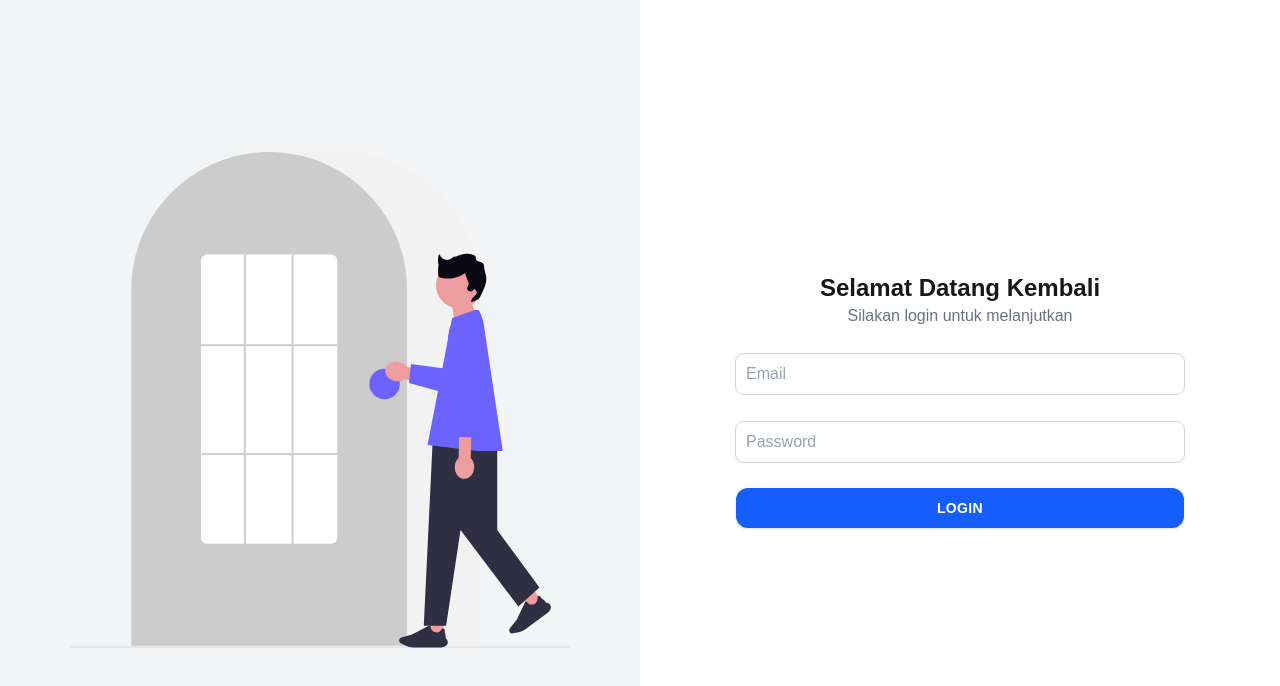
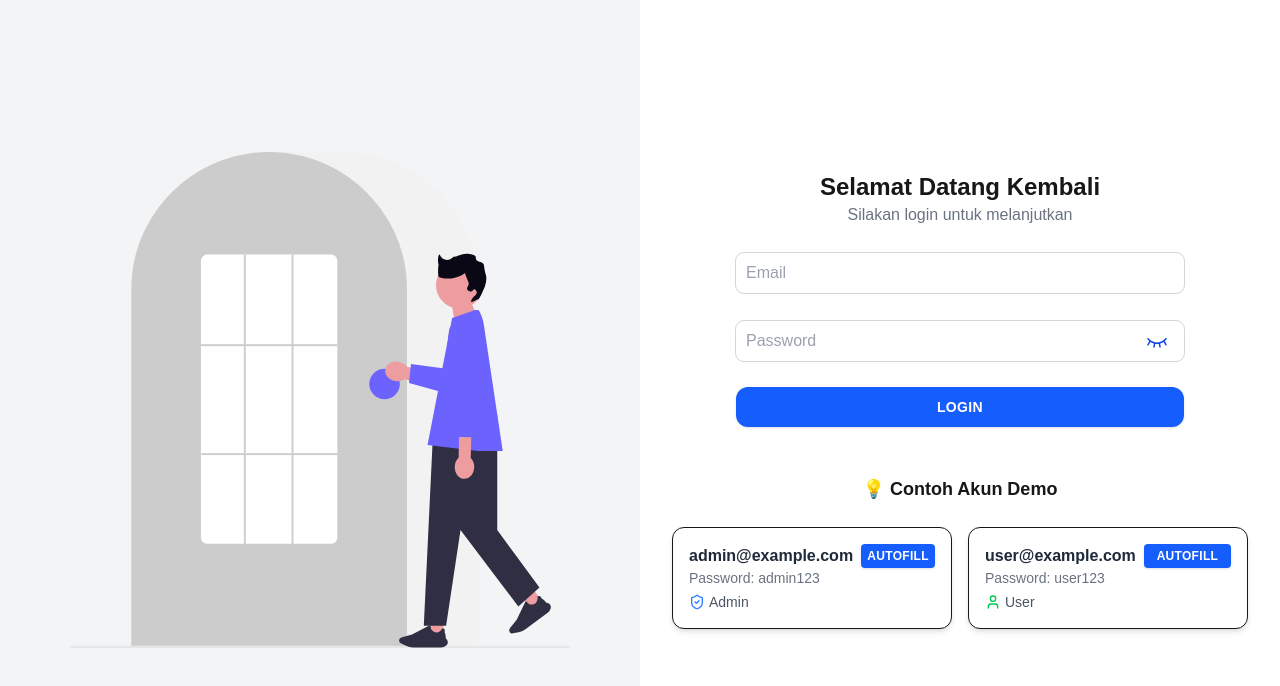
Before and after one commit to mahfudz19/test-frontend-web, a Next.js app: page /auth/login in a window 1280 px wide. Shown: the top 686 px of the page. Built offline with nearby package versions, Linux system fonts and the light colour scheme.

Commit message:
feat: Add password visibility toggle and demo user autofill feature to login and register pages

```diff
--- a/src/app/auth/login/page.tsx
+++ b/src/app/auth/login/page.tsx
@@ -7,6 +7,12 @@ import { login } from "src/lib/auth";
 import Input from "src/components/ui/Input";
 import Button from "src/components/ui/Button";
 import Image from "next/image";
+import { dummyUsers } from "src/lib/dummy-auth";
+import { useState } from "react";
+import IconButton from "src/components/ui/IconButton";
+import IconEye from "src/components/ui/Icon/IconEye";
+import IconEyeClose from "src/components/ui/Icon/IconEyeClose";
+import { ShieldCheck, User } from "lucide-react";
 
 const loginSchema = z.object({
   email: z
@@ -22,6 +28,8 @@ type FormData = {
 };
 
 export default function LoginPage() {
+  const [showPassword, setShowPassword] = useState(false);
+
   const router = useRouter();
   const {
     register,
@@ -71,7 +79,7 @@ export default function LoginPage() {
       </div>
 
       {/* Form Login */}
-      <div className="w-full md:w-1/2 flex items-center justify-center p-8">
+      <div className="w-full md:w-1/2 flex flex-col items-center justify-center p-8">
         <form
           onSubmit={handleSubmit(onSubmit)}
           className="w-full max-w-md space-y-6"
@@ -95,10 +103,22 @@ export default function LoginPage() {
           <div>
             <Input
               {...register("password")}
-              type="password"
+              type={showPassword ? "text" : "password"}
               placeholder="Password"
               variant="bordered"
               fullWidth
+              endAdornment={
+                <IconButton
+                  sizes="small"
+                  variant="text"
+                  onClick={(e) => {
+                    e.preventDefault();
+                    setShowPassword((p) => !p);
+                  }}
+                >
+                  {showPassword ? <IconEye /> : <IconEyeClose />}
+                </IconButton>
+              }
               error={Boolean(errors.password && touchedFields.password)}
               helperText={errors.password && String(errors.password.message)}
             />
@@ -108,6 +128,55 @@ export default function LoginPage() {
             Login
           </Button>
         </form>
+
+        <div className="mt-12">
+          <h2 className="text-lg font-bold mb-6 text-center">
+            💡 Contoh Akun Demo
+          </h2>
+          <div className="grid grid-cols-1 sm:grid-cols-2 gap-4 max-w-xl mx-auto">
+            {dummyUsers.map((user, index) => (
+              <div
+                key={index}
+                className="border rounded-xl p-4 shadow-md bg-white flex gap-2 items-start justify-between"
+              >
+                <div>
+                  <p className="font-semibold text-gray-800">{user.email}</p>
+                  <p className="text-sm text-gray-500">
+                    Password: {user.password}
+                  </p>
+                  <p className="text-sm mt-1 flex items-center gap-1 text-gray-600">
+                    {user.role === "admin" ? (
+                      <ShieldCheck size={16} className="text-blue-500" />
+                    ) : (
+                      <User size={16} className="text-green-500" />
+                    )}
+                    <span className="capitalize">{user.role}</span>
+                  </p>
+                </div>
+                <Button
+                  type="button"
+                  onClick={() => {
+                    // Autofill email & password
+                    const { email, password } = user;
+                    const inputs = document.querySelectorAll("input");
+                    if (inputs[0]) inputs[0].value = email;
+                    if (inputs[1]) inputs[1].value = password;
+                    inputs[0].dispatchEvent(
+                      new Event("input", { bubbles: true })
+                    );
+                    inputs[1].dispatchEvent(
+                      new Event("input", { bubbles: true })
+                    );
+                  }}
+                  sizes="small"
+                  className="rounded"
+                >
+                  Autofill
+                </Button>
+              </div>
+            ))}
+          </div>
+        </div>
       </div>
     </div>
   );
--- a/src/app/auth/register/page.tsx
+++ b/src/app/auth/register/page.tsx
@@ -6,6 +6,10 @@ import { registerUser } from "src/lib/auth"; // Fungsi request ke API Register
 import Image from "next/image";
 import Input from "src/components/ui/Input";
 import Button from "src/components/ui/Button";
+import { useState } from "react";
+import IconButton from "src/components/ui/IconButton";
+import IconEye from "src/components/ui/Icon/IconEye";
+import IconEyeClose from "src/components/ui/Icon/IconEyeClose";
 
 type FormData = {
   name: string;
@@ -15,6 +19,7 @@ type FormData = {
 
 export default function RegisterPage() {
   const router = useRouter();
+  const [showPassword, setShowPassword] = useState(false);
 
   const {
     register,
@@ -97,9 +102,21 @@ export default function RegisterPage() {
                   message: "Password minimal 6 karakter",
                 },
               })}
-              type="password"
+              type={showPassword ? "text" : "password"}
               placeholder="Password"
               variant="bordered"
+              endAdornment={
+                <IconButton
+                  sizes="small"
+                  variant="text"
+                  onClick={(e) => {
+                    e.preventDefault();
+                    setShowPassword((p) => !p);
+                  }}
+                >
+                  {showPassword ? <IconEye /> : <IconEyeClose />}
+                </IconButton>
+              }
               fullWidth
               error={Boolean(errors.email && touchedFields.email)}
               helperText={errors.email && String(errors.email.message)}
```
